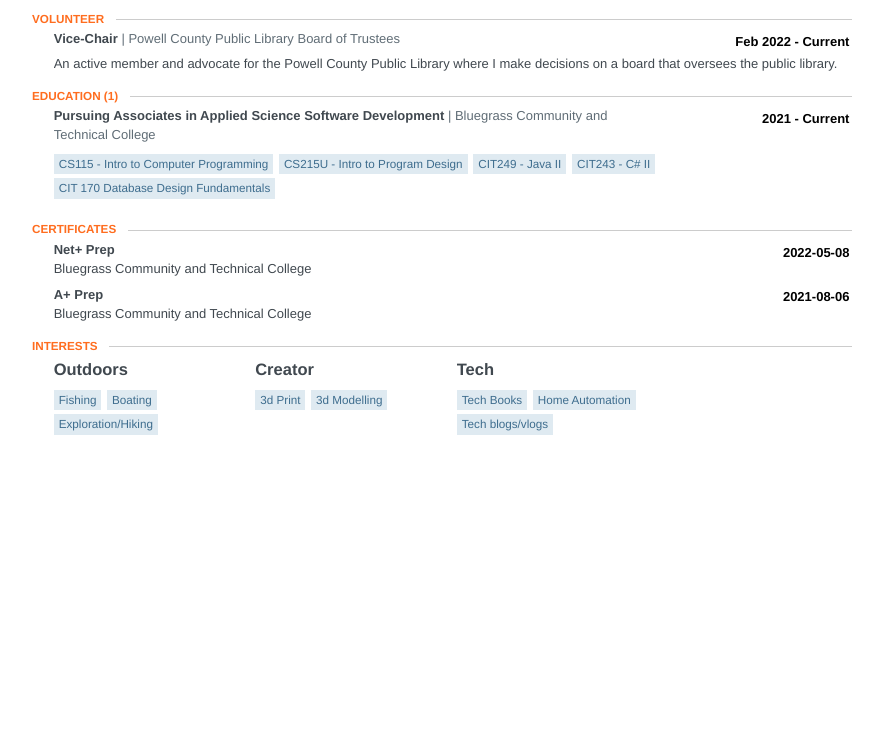
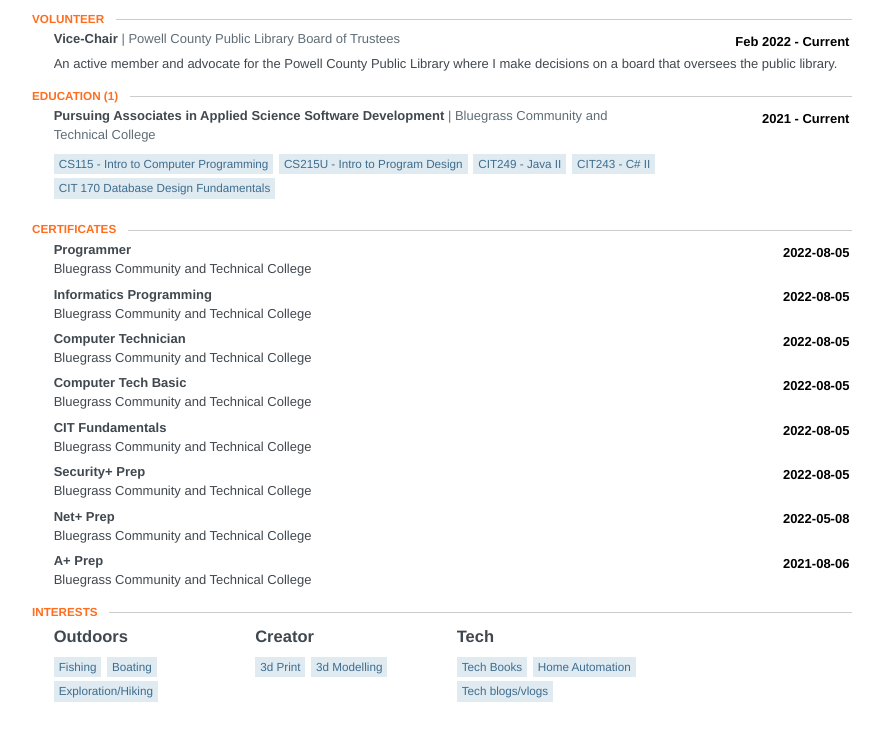
Before and after one commit to williamrice/resume, a website: page index.html in a window 1280 px wide. Shown: the part 821-1562 px from the top of the page, without its empty margins (198-1081 px from the left). Before the commit the page ends 1330 px from the top, so only its background shows below. Drawn offline with Linux system fonts and the light colour scheme.

Commit message:
automated publish

```diff
--- a/index.html
+++ b/index.html
@@ -836,6 +836,7 @@
     				<li>CSS</li>
     				<li>JavaScript</li>
     				<li>React</li>
+    				<li>Express</li>
     			</ul>
     		</div>
     		<div class="item">
@@ -1034,6 +1035,114 @@
           <header class="clear">
             <div class="header-left">
               <div class="name">
+                Programmer
+              </div>
+              <div class="issuer">
+                Bluegrass Community and Technical College
+              </div>
+            </div>
+            <div class="date">
+              2022-08-05
+            </div>
+          </header>
+
+          <div class="item">
+          </div>
+        </section>
+        <section class="certificate-item">
+          <header class="clear">
+            <div class="header-left">
+              <div class="name">
+                Informatics Programming
+              </div>
+              <div class="issuer">
+                Bluegrass Community and Technical College
+              </div>
+            </div>
+            <div class="date">
+              2022-08-05
+            </div>
+          </header>
+
+          <div class="item">
+          </div>
+        </section>
+        <section class="certificate-item">
+          <header class="clear">
+            <div class="header-left">
+              <div class="name">
+                Computer Technician
+              </div>
+              <div class="issuer">
+                Bluegrass Community and Technical College
+              </div>
+            </div>
+            <div class="date">
+              2022-08-05
+            </div>
+          </header>
+
+          <div class="item">
+          </div>
+        </section>
+        <section class="certificate-item">
+          <header class="clear">
+            <div class="header-left">
+              <div class="name">
+                Computer Tech Basic
+              </div>
+              <div class="issuer">
+                Bluegrass Community and Technical College
+              </div>
+            </div>
+            <div class="date">
+              2022-08-05
+            </div>
+          </header>
+
+          <div class="item">
+          </div>
+        </section>
+        <section class="certificate-item">
+          <header class="clear">
+            <div class="header-left">
+              <div class="name">
+                CIT Fundamentals
+              </div>
+              <div class="issuer">
+                Bluegrass Community and Technical College
+              </div>
+            </div>
+            <div class="date">
+              2022-08-05
+            </div>
+          </header>
+
+          <div class="item">
+          </div>
+        </section>
+        <section class="certificate-item">
+          <header class="clear">
+            <div class="header-left">
+              <div class="name">
+                Security+ Prep
+              </div>
+              <div class="issuer">
+                Bluegrass Community and Technical College
+              </div>
+            </div>
+            <div class="date">
+              2022-08-05
+            </div>
+          </header>
+
+          <div class="item">
+          </div>
+        </section>
+        <section class="certificate-item">
+          <header class="clear">
+            <div class="header-left">
+              <div class="name">
                 Net+ Prep
               </div>
               <div class="issuer">
```
Also changed, not shown: resume.json (+31 -1 lines).
